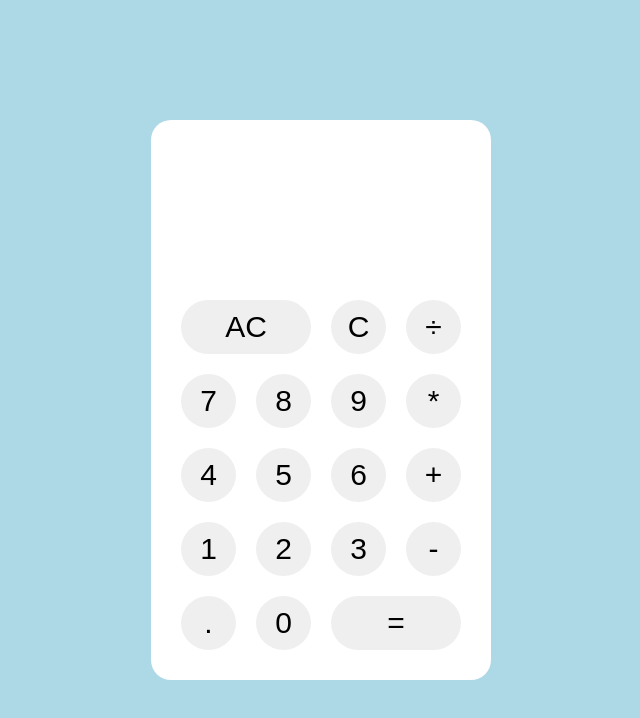
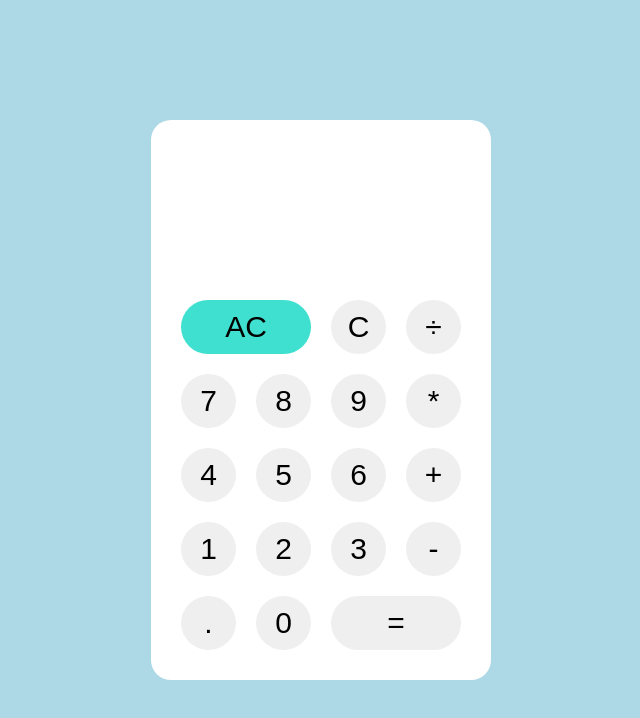
Before and after one commit to nauish/calculator, a plain HTML site: page index.html in a window 1280 px wide. In both pictures the pointer is over the button "AC". Shown: the whole page, without its empty margins (319-959 px from the left). Drawn offline with Linux system fonts and the light colour scheme.

Commit message:
Add hover styles

```diff
--- a/style.css
+++ b/style.css
@@ -49,6 +49,10 @@ button {
 button.two-fr {
   border-radius: 50px;
 }
+
+button:hover {
+  background-color: turquoise;
+}
 /*
 button.number {
   background-color: grey;
```
